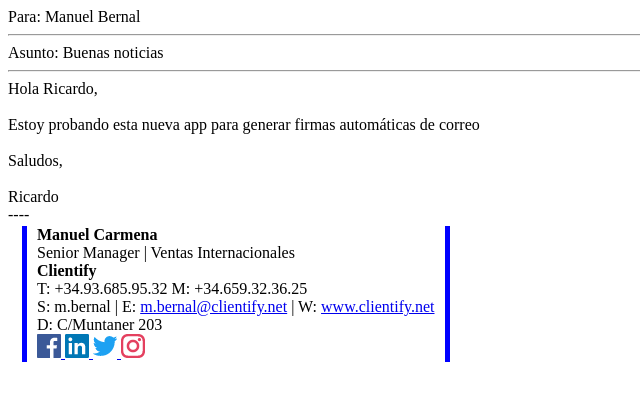
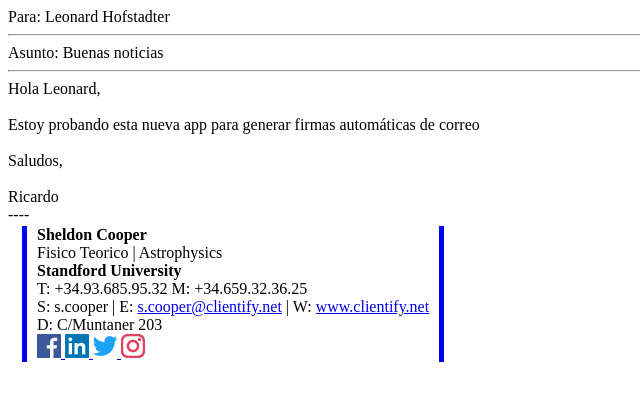
Before and after one commit to storrellas/signature_generator, a Django app: template ui/templates/tabs/preview.html in a window 1280 px wide. Shown: the top 401 px of the page, without its empty margins (0-640 px from the left). Run offline with Django 3.2, Linux system fonts and the light colour scheme; the template is opened without the code that fills it, so the values that code supplies are empty.

Commit message:
ENH: Adding sheldon cooper

```diff
--- a/ui/templates/tabs/preview.html
+++ b/ui/templates/tabs/preview.html
@@ -14,7 +14,7 @@
 
 <div class="row mt-2">
   <div class="col-md-12 noselect">
-      Para: <span class="disabled-color">Manuel Bernal</span>
+      Para: <span class="disabled-color">Leonard Hofstadter</span>
   </div>
 </div>
 <hr/>
@@ -27,7 +27,7 @@
 
 <div class="row mt-2">
   <div class="col-md-12 noselect disabled-color">
-      Hola Ricardo,<br><br>
+      Hola Leonard,<br><br>
       Estoy probando esta nueva app para generar firmas automáticas de correo<br><br>
       Saludos, <br><br>
       Ricardo
@@ -41,22 +41,22 @@
       <table>
         <tr>
           <td style="padding: 0 10px 0 0;">
-            <img id="image-preview-left" alt="" src="{% static 'img/tintin.png' %}" width="0px" style="display: none;"></img>
+            <img id="image-preview-left" alt="" src="{% static 'img/sheldon.jpeg' %}" width="0px" style="display: none;"></img>
           </td>
           <td style="padding: 0 10px 0 10px; border-style: solid; border-color: blue; border-width: 0 5px 0 5px;">
-            <img id="image-preview-top" alt="" src="{% static 'img/tintin.png' %}" width="0px"></img>
+            <img id="image-preview-top" alt="" src="{% static 'img/sheldon.jpeg' %}" width="0px"></img>
 
             <div id="contact-preview" class="colorname">
               <strong>
-              <span id="name-preview">Manuel</span>
-              <span id="surname-preview">Carmena</span>
+              <span id="name-preview">Sheldon</span>
+              <span id="surname-preview">Cooper</span>
               </strong>
             </div>
             <div>
-              <span id="position-preview">Senior Manager</span>
-              <span id="department-preview"> | Ventas Internacionales</span>
+              <span id="position-preview">Fisico Teorico</span>
+              <span id="department-preview"> | Astrophysics</span>
             </div>
-            <div id="company-preview-container"><strong id="company-preview">Clientify</strong></div>
+            <div id="company-preview-container"><strong id="company-preview">Standford University</strong></div>
             <div id="contact">
               <span>T: </span><span id="phone-preview">+34.93.685.95.32</span>
               <span>M: </span><span id="cell-preview">+34.659.32.36.25</span>
@@ -64,10 +64,10 @@
 
             <div id="contact-accounts">
               <span class="colorname">S: </span>
-              <span id="skype-preview">m.bernal</span>
+              <span id="skype-preview">s.cooper</span>
               <span>|</span>
               <span class="colorname"> E: </span>
-              <span><a id="email-preview" href="mailto:m.bernal@clientify.net" target="_top" class="colortext">m.bernal@clientify.net</a></span>
+              <span><a id="email-preview" href="mailto:s.cooper@clientify.net" target="_top" class="colortext">s.cooper@clientify.net</a></span>
               <span>|</span>
               <span class="colorname"> W: </span>
               <span><a id="website-preview" href="www.clientify.net" target="_top" class="colortext">www.clientify.net</a></span>
@@ -93,7 +93,7 @@
             </div>
           </td>
           <td style="padding: 0 0 0 10px">
-            <img id="image-preview-right" alt="" src="{% static 'img/tintin.png' %}" width="0px"></img>
+            <img id="image-preview-right" alt="" src="{% static 'img/sheldon.jpeg' %}" width="0px"></img>
           </td>
         </tr>
       </table>
```
Also changed, not shown: ui/templates/tabs/general.html (+7 -7 lines), ui/static/img/sheldon.jpeg (added).
